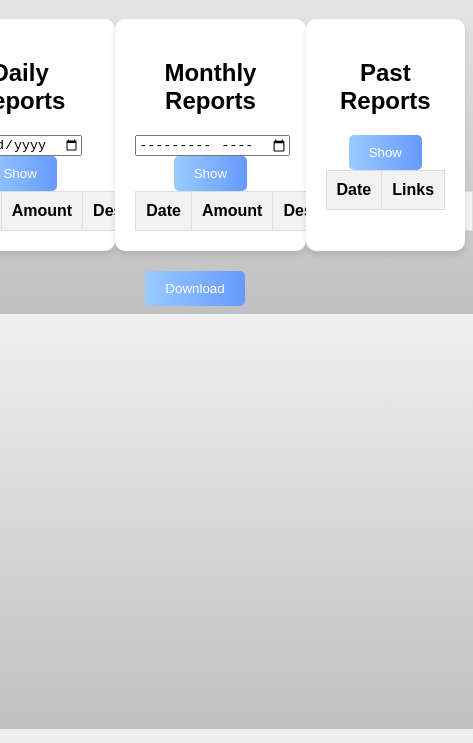
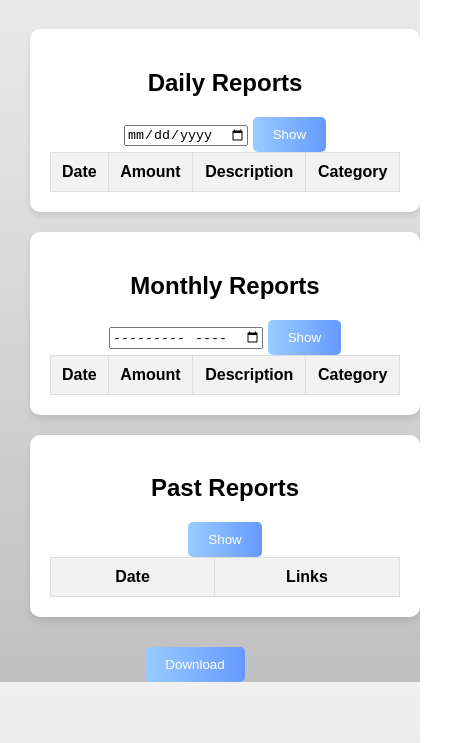
Before and after one commit to ayushnigam099/BackendExpenseDeploy, a website: page FrontEnd/Reports/reports.html in a window 390 px wide. Shown: the part 101-844 px from the top of the page, 473 px wide, since content can reach past the window. Drawn offline with nearby package versions, Linux system fonts and the light colour scheme.

Commit message:
Reports Page

```diff
--- a/FrontEnd/Reports/reports.css
+++ b/FrontEnd/Reports/reports.css
@@ -1,37 +1,46 @@
+/* Common styles for all screen sizes */
 body {
     background: linear-gradient(to bottom, #f0f0f0, #c0c0c0);
     font-family: Arial, sans-serif;
     text-align: center;
+    margin: 0; /* Remove default body margin */
 }
+
 h1 {
     background: linear-gradient(to right, #ff99cc, #ff6666);
     color: white;
     padding: 20px 0;
 }
+
 .container {
     display: flex;
     justify-content: center;
     margin: 20px;
 }
+
 .report-column {
-    width: 45%;
+    width: 100%; /* Adjust width for smaller screens */
     padding: 20px;
     background: #ffffff;
     border-radius: 10px;
     box-shadow: 0 4px 6px rgba(0, 0, 0, 0.1);
 }
+
 .table {
     width: 100%;
     border-collapse: collapse;
 }
+
 .table th, .table td {
     padding: 10px;
     text-align: center;
     border: 1px solid #dddddd;
 }
+
 .table th {
     background: #f2f2f2;
 }
+
 .button {
     background: linear-gradient(to right, #99ccff, #6699ff);
     color: white;
@@ -40,6 +49,19 @@ h1 {
     border-radius: 5px;
     cursor: pointer;
 }
+
 .button:hover {
     background: linear-gradient(to right, #6699ff, #3366ff);
 }
+
+/* Media query for screens 768px and smaller */
+@media (max-width: 768px) {
+    .container {
+        flex-direction: column; /* Stack columns for smaller screens */
+    }
+
+    .report-column {
+        width: 100%; /* Full width for smaller screens */
+        margin: 10px; /* Adjust margin for spacing between columns */
+    }
+}
```
